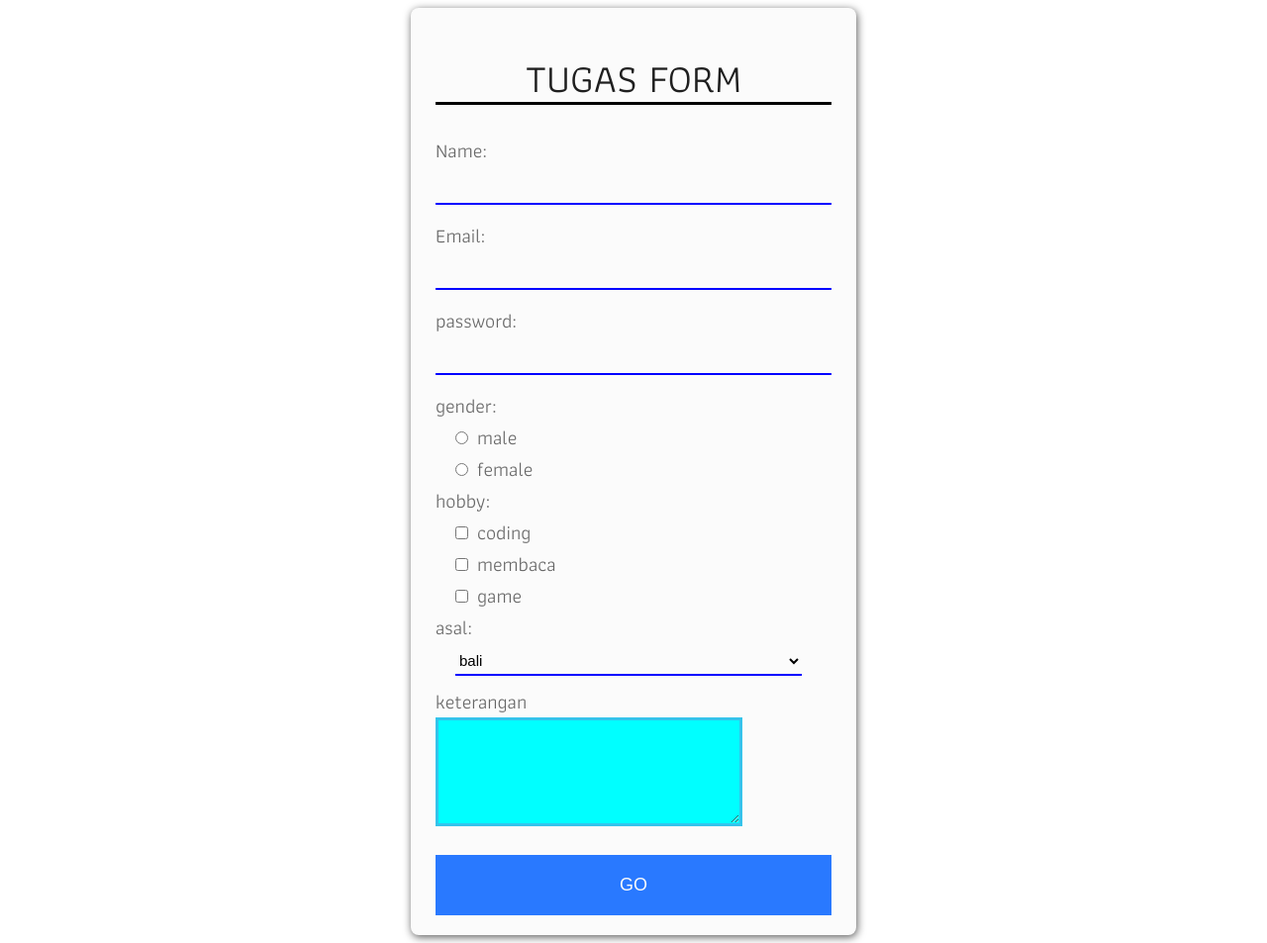
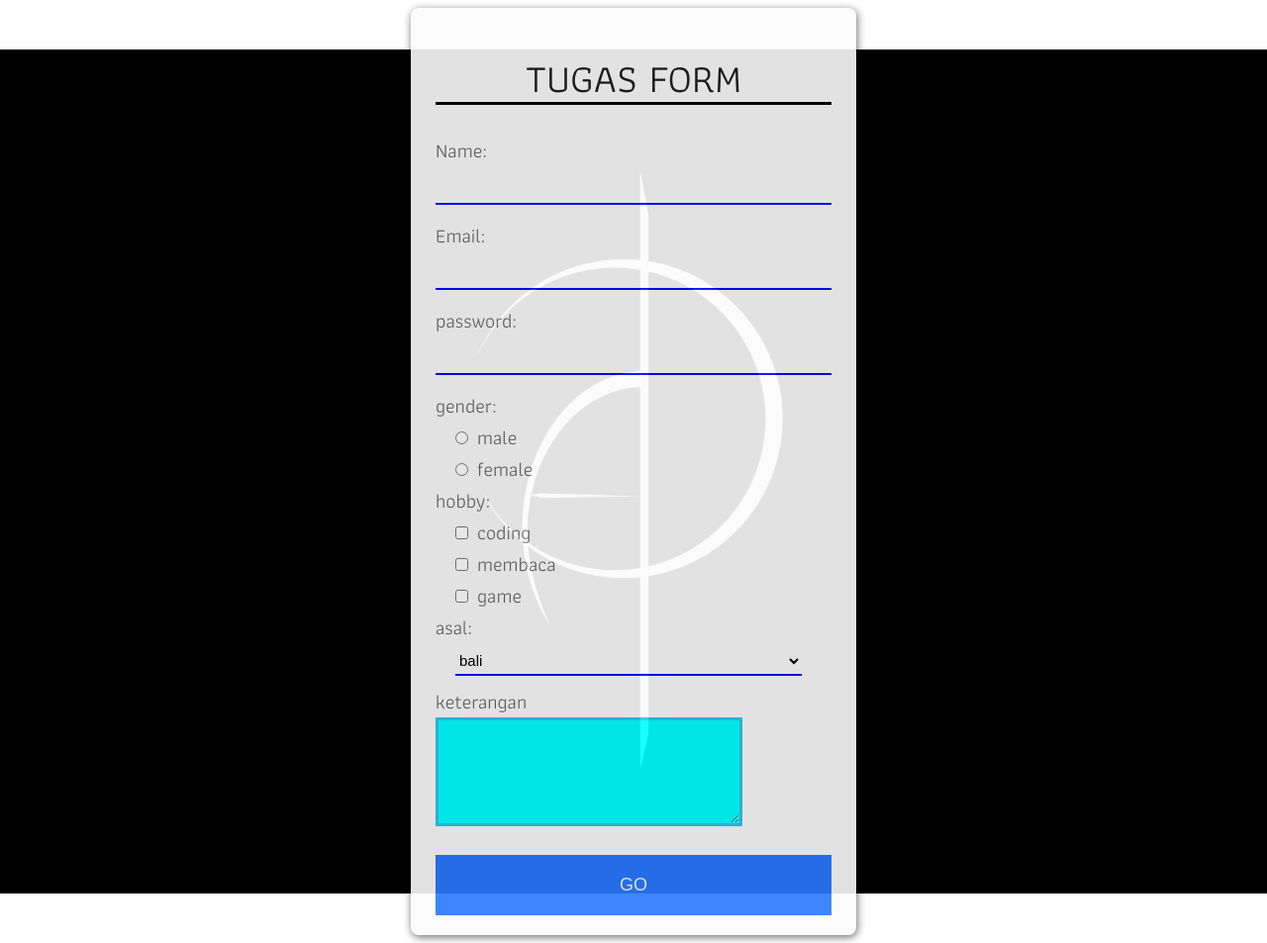
Before and after one commit to aldyoka/PraktikumPBW, a PHP site: page / in a window 1280 px wide. Shown: the whole page at 99% size. Run offline with PHP 8.4, Linux system fonts and the light colour scheme; some web fonts are replaced.

Commit message:
Update style.css

```diff
--- a/tugas_form/css/style.css
+++ b/tugas_form/css/style.css
@@ -10,6 +10,10 @@ body
     color: #666666;
     font-size: 20px;
     font-family: 'Athiti', sans-serif;
+    background: url(../image/1080.jpg);
+    background-size: 100%;
+    background-repeat: no-repeat;
+    background-position: center;
 }
 
 h1,
@@ -40,7 +44,8 @@ textarea
 
 .container
 {
-	background: #fbfbfb;
+	background-color: #fbfbfb;
+	opacity: 0.9;
 	border-radius: 8px;
 	box-shadow: 1px 2px 8px rgba(0, 0, 0, 0.65);
 	height: 100%;
@@ -104,6 +109,4 @@ textarea
 	margin-left: 20px;
 }
 
-
-
 /*----------------------------------*/
```
Lines whose indentation alone changed are shown as unchanged.
